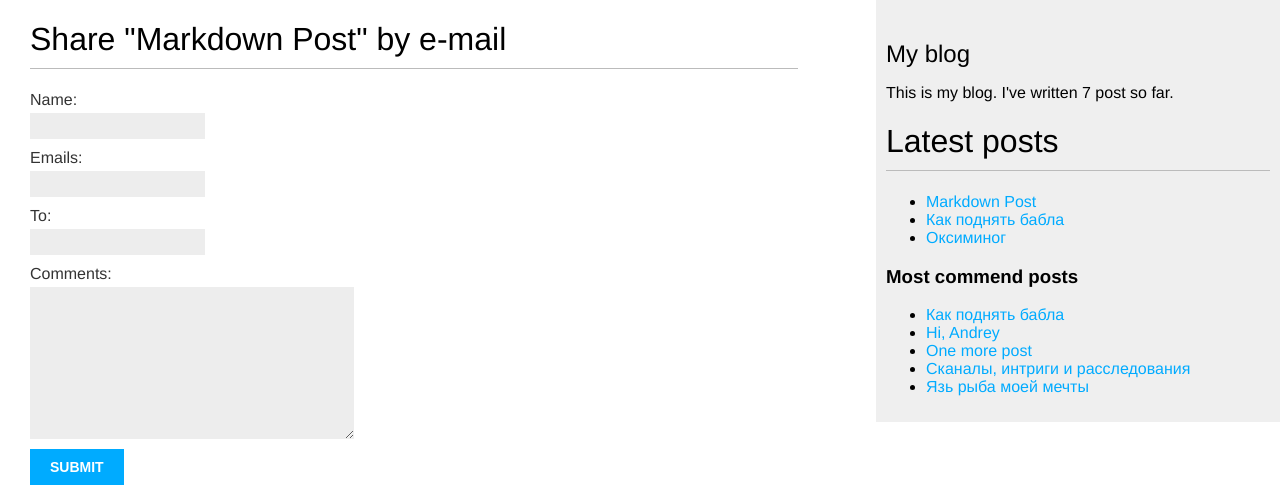
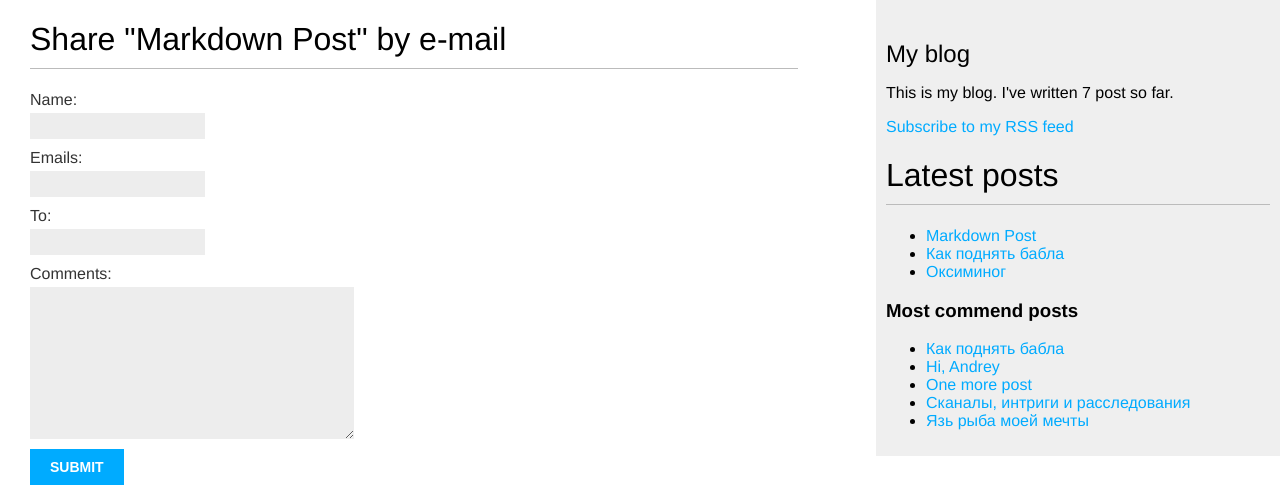
Before and after one commit to Arsendada/blog_study, a Django app: page /blog/8/share/ in a window 1280 px wide. Shown: the top 496 px of the page. Run offline with Django 4.2, Linux system fonts and the light colour scheme; data comes from the database, SQL or seed files in the repository.

Commit message:
added RSS feed to base.html

```diff
--- a/mysite/blog/templates/blog/base.html
+++ b/mysite/blog/templates/blog/base.html
@@ -18,6 +18,11 @@
             This is my blog.
             I've written {% total_posts %} post so far.
         </p>
+        <p>
+            <a href="{% url 'blog:post_feed' %}">
+                Subscribe to my RSS feed
+            </a>
+        </p>
         <h1>Latest posts</h1>
         {% show_latest_posts 3 %}
         <h3>Most commend posts</h3>
```
